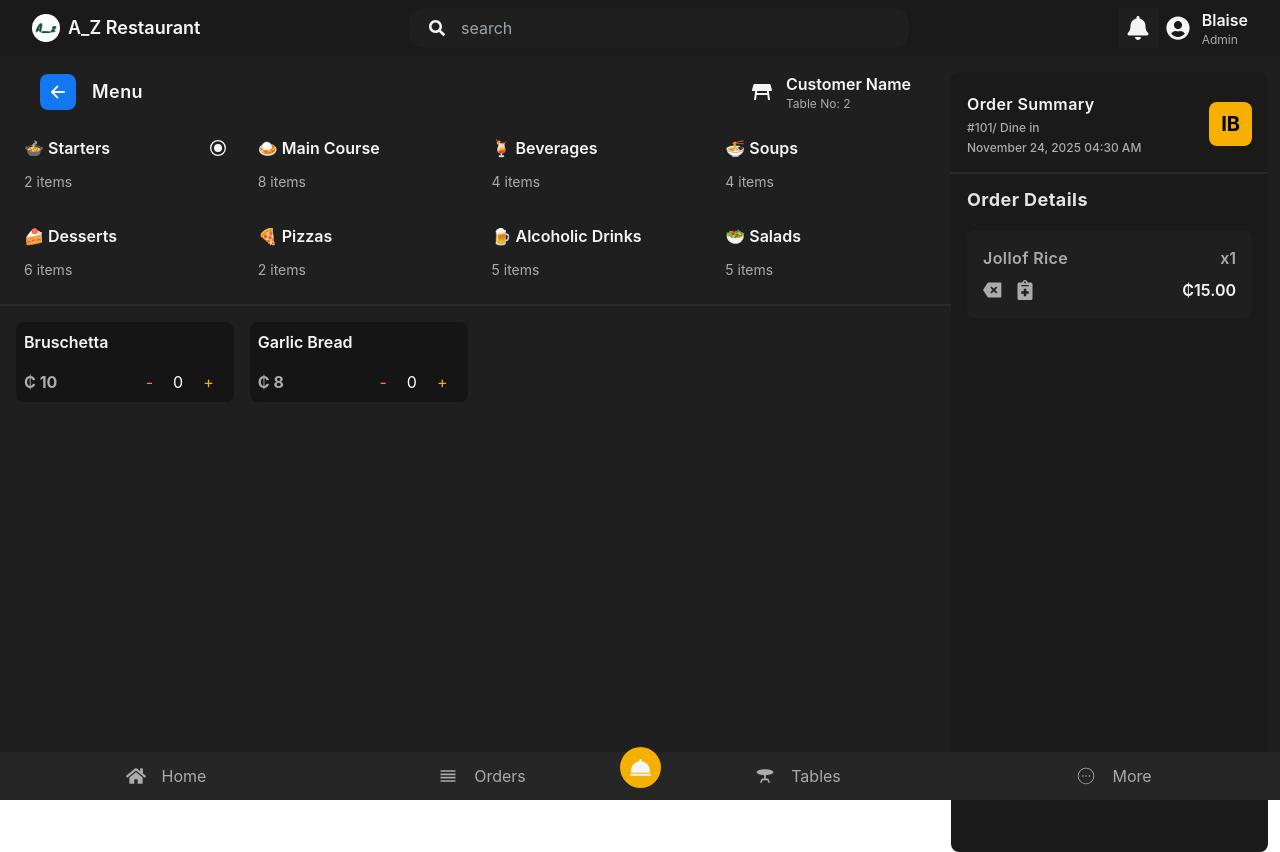
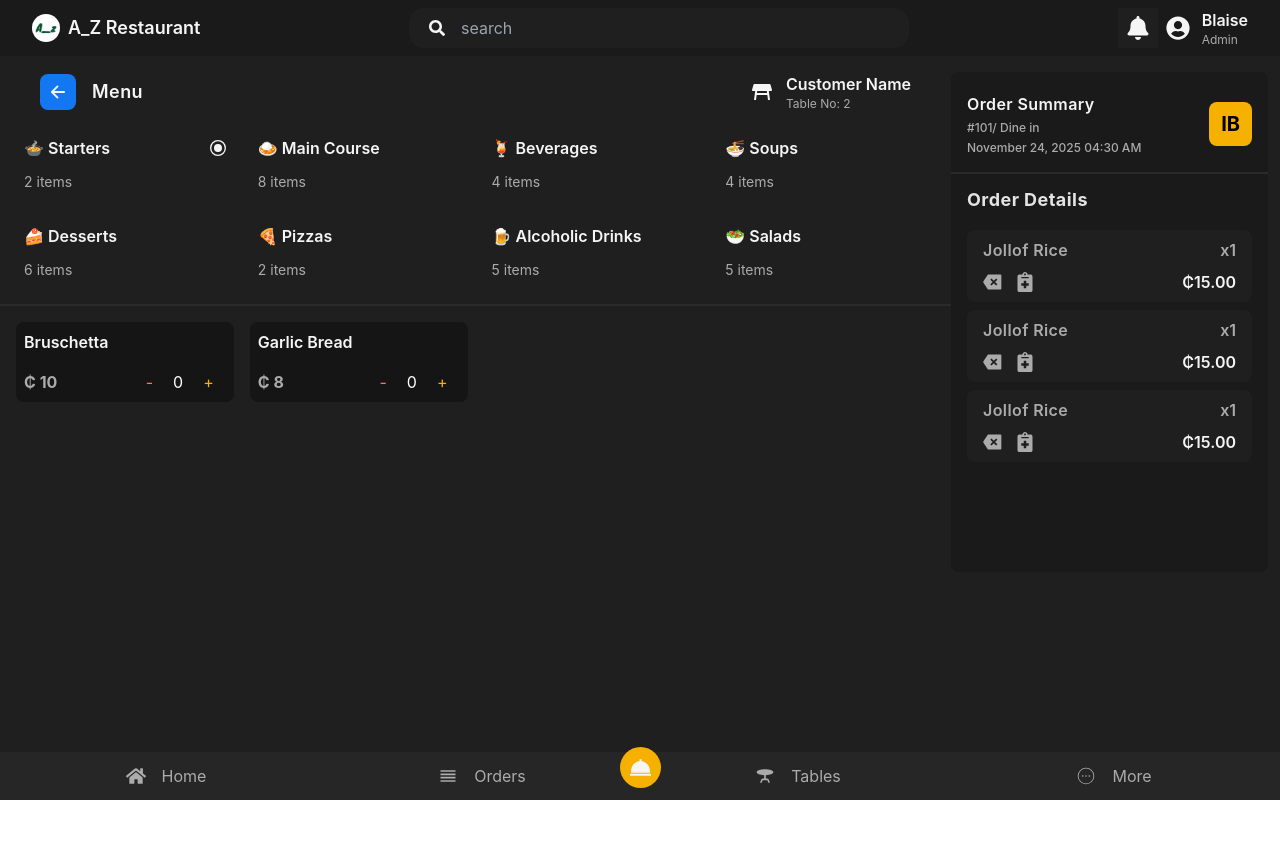
Before and after one commit to Blaise202/Restaurant-POS-React-Frontend, a React (Vite) app: page /menu in a window 1280 px wide. After the commit the page ends 800 px from the top, so only its background shows below. Built offline with nearby package versions, Linux system fonts and the light colour scheme.

Commit message:
Cart Items

```diff
--- /dev/null
+++ b/src/components/menu/Bill.jsx
@@ -0,0 +1,7 @@
+import React from "react";
+
+const Bill = () => {
+  return <div>Bill </div>;
+};
+
+export default Bill;
--- /dev/null
+++ b/src/components/menu/CartItems.jsx
@@ -0,0 +1,81 @@
+import React from "react";
+
+import { RiDeleteBack2Fill } from "react-icons/ri";
+import { FaNotesMedical } from "react-icons/fa";
+
+export const CartItems = () => {
+  return (
+    <div className="px-4 py-2">
+      <h2 className="font-bold text-lg tracking-wide text-[#e4e4e4]">
+        Order Details
+      </h2>
+      <div className="mt-4 overflow-y-scroll no-scrollbar h-[250px]">
+        <div className="bg-[#1f1f1f] rounded-lg px-4 py-2 mb-2">
+          <div className="flex items-center justify-between">
+            <h2 className="font-semibold tracking-wide text-[#ababab] text-md">
+              Jollof Rice
+            </h2>
+            <p className="text-[#ababab] font-semibold">x1</p>
+          </div>
+          <div className="flex items-center justify-between mt-2">
+            <div className="flex items-center gap-3">
+              <RiDeleteBack2Fill
+                className="text-[#ababab] text-xl cursor-pointer"
+                size={20}
+              />
+              <FaNotesMedical
+                className="text-[#ababab] text-xl cursor-pointer"
+                size={20}
+              />
+            </div>
+            <p className="text-[#f5f5f5] font-semibold">₵15.00</p>
+          </div>
+        </div>
+        <div className="bg-[#1f1f1f] rounded-lg px-4 py-2 mb-2">
+          <div className="flex items-center justify-between">
+            <h2 className="font-semibold tracking-wide text-[#ababab] text-md">
+              Jollof Rice
+            </h2>
+            <p className="text-[#ababab] font-semibold">x1</p>
+          </div>
+          <div className="flex items-center justify-between mt-2">
+            <div className="flex items-center gap-3">
+              <RiDeleteBack2Fill
+                className="text-[#ababab] text-xl cursor-pointer"
+                size={20}
+              />
+              <FaNotesMedical
+                className="text-[#ababab] text-xl cursor-pointer"
+                size={20}
+              />
+            </div>
+            <p className="text-[#f5f5f5] font-semibold">₵15.00</p>
+          </div>
+        </div>
+        <div className="bg-[#1f1f1f] rounded-lg px-4 py-2 mb-2">
+          <div className="flex items-center justify-between">
+            <h2 className="font-semibold tracking-wide text-[#ababab] text-md">
+              Jollof Rice
+            </h2>
+            <p className="text-[#ababab] font-semibold">x1</p>
+          </div>
+          <div className="flex items-center justify-between mt-2">
+            <div className="flex items-center gap-3">
+              <RiDeleteBack2Fill
+                className="text-[#ababab] text-xl cursor-pointer"
+                size={20}
+              />
+              <FaNotesMedical
+                className="text-[#ababab] text-xl cursor-pointer"
+                size={20}
+              />
+            </div>
+            <p className="text-[#f5f5f5] font-semibold">₵15.00</p>
+          </div>
+        </div>
+      </div>
+    </div>
+  );
+};
+
+export default CartItems;
--- a/src/components/menu/OrderDetails.jsx
+++ /dev/null
@@ -1,39 +0,0 @@
-import React from "react";
-
-import { RiDeleteBack2Fill } from "react-icons/ri";
-import { FaNotesMedical } from "react-icons/fa";
-
-export const OrderDetails = () => {
-  return (
-    <div className="px-4 py-2">
-      <h2 className="font-bold text-lg tracking-wide text-[#e4e4e4]">
-        Order Details
-      </h2>
-      <div className="mt-4 overflow-y-scroll no-scrollbar h-[380px]">
-        <div className="bg-[#1f1f1f] rounded-lg px-4 py-4 mb-2">
-          <div className="flex items-center justify-between">
-            <h2 className="font-semibold tracking-wide text-[#ababab] text-md">
-              Jollof Rice
-            </h2>
-            <p className="text-[#ababab] font-semibold">x1</p>
-          </div>
-          <div className="flex items-center justify-between mt-2">
-            <div className="flex items-center gap-3">
-              <RiDeleteBack2Fill
-                className="text-[#ababab] text-xl cursor-pointer"
-                size={20}
-              />
-              <FaNotesMedical
-                className="text-[#ababab] text-xl cursor-pointer"
-                size={20}
-              />
-            </div>
-            <p className="text-[#f5f5f5] font-semibold">₵15.00</p>
-          </div>
-        </div>
-      </div>
-    </div>
-  );
-};
-
-export default OrderDetails;
--- a/src/pages/Menu.jsx
+++ b/src/pages/Menu.jsx
@@ -4,7 +4,7 @@ import Bottom from "../components/include/Bottom";
 import { MdTableRestaurant } from "react-icons/md";
 import MenuContainer from "../components/menu/MenuContainer";
 import CustomerInfo from "../components/menu/CustomerInfo";
-import OrderDetails from "../components/menu/OrderDetails";
+import CartItems from "../components/menu/CartItems";
 
 const Menu = () => {
   return (
@@ -29,10 +29,10 @@ const Menu = () => {
         </div>
         <MenuContainer />
       </div>
-      <div className="flex-[1] bg-[#1a1a1a] mt-4 mr-3 h-[780px] rounded-lg pt-2">
+      <div className="flex-[1] bg-[#1a1a1a] mt-4 mr-3 h-[500px] rounded-lg pt-2">
         <CustomerInfo />
         <hr className="border-[#2a2a2a] border-t-2 my-1" />
-        <OrderDetails />
+        <CartItems />
       </div>
       <Bottom />
     </section>
```
